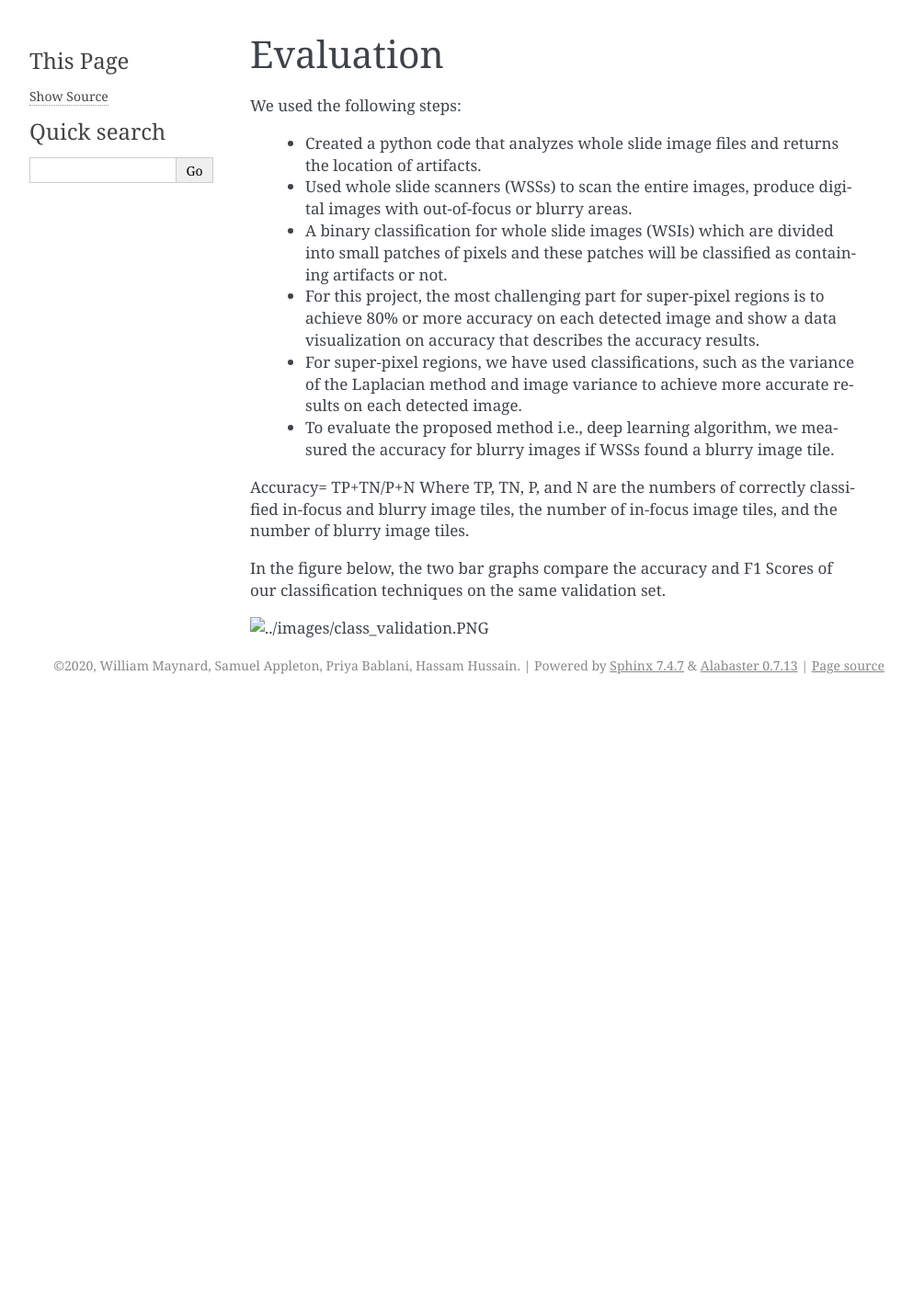
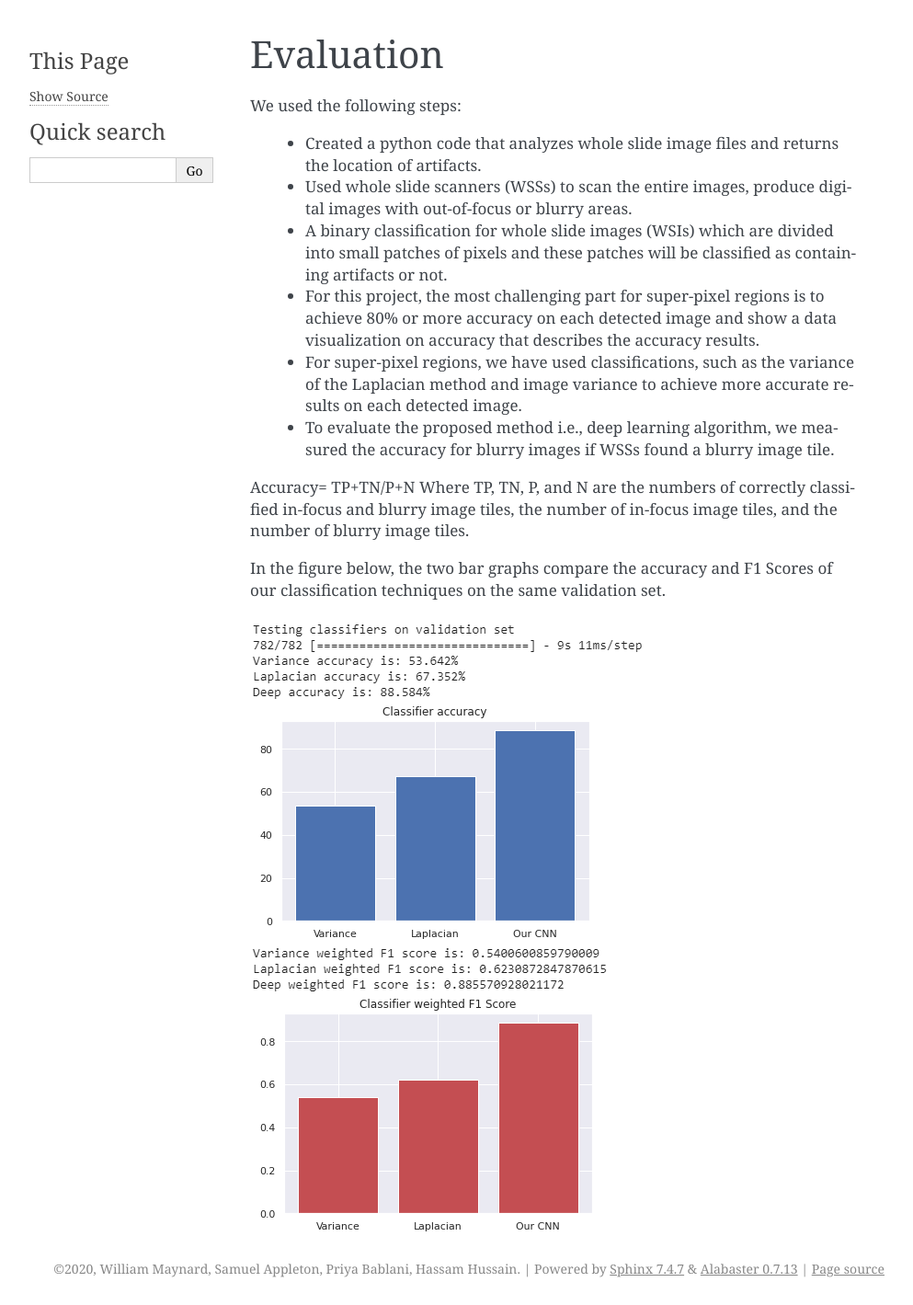
Before and after one commit to willjmaynard/ArtifactDetectionCapstone, a Sphinx documentation site: the page built from CapDoc/source/Evaluation.rst, in a window 1280 px wide. Shown: the whole page at 92% size, without its empty margins (148-1141 px from the left). Built offline with Sphinx 7.4.7, drawn with Linux system fonts in a browser that asks for light colours; before the commit the page ends 900 px from its top, so only the background shows below that.

Commit message:
Add files via upload

```diff
--- a/CapDoc/source/Evaluation.rst
+++ b/CapDoc/source/Evaluation.rst
@@ -15,4 +15,4 @@ Where TP, TN, P, and N are the numbers of correctly classified in-focus and blur
 
 In the figure below, the two bar graphs compare the accuracy and F1 Scores of our classification techniques on the same validation set.
 
-.. image:: ../images/class_validation.PNG
+.. image:: ../images/class_validation.png
```
Also changed, not shown: 4 other files.
